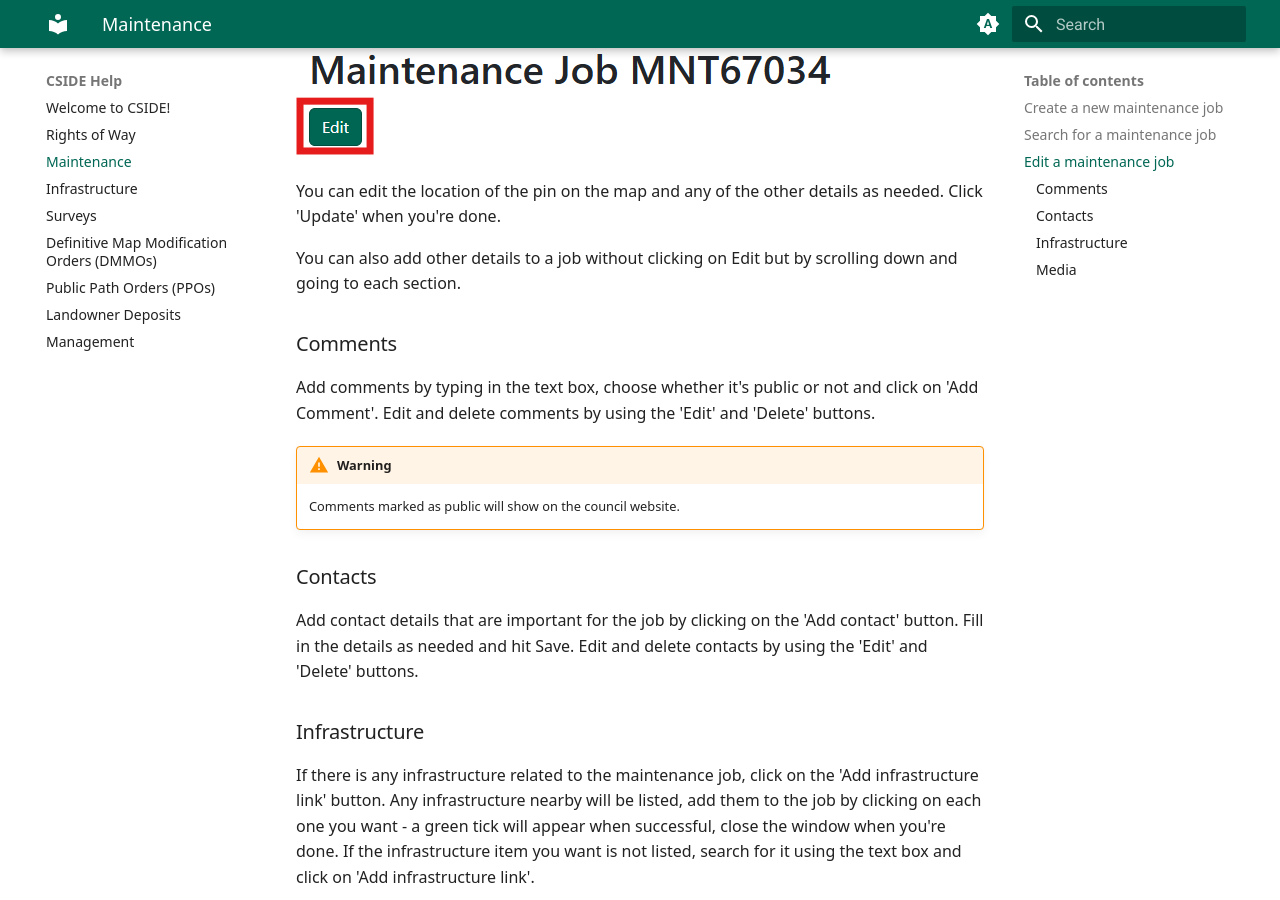
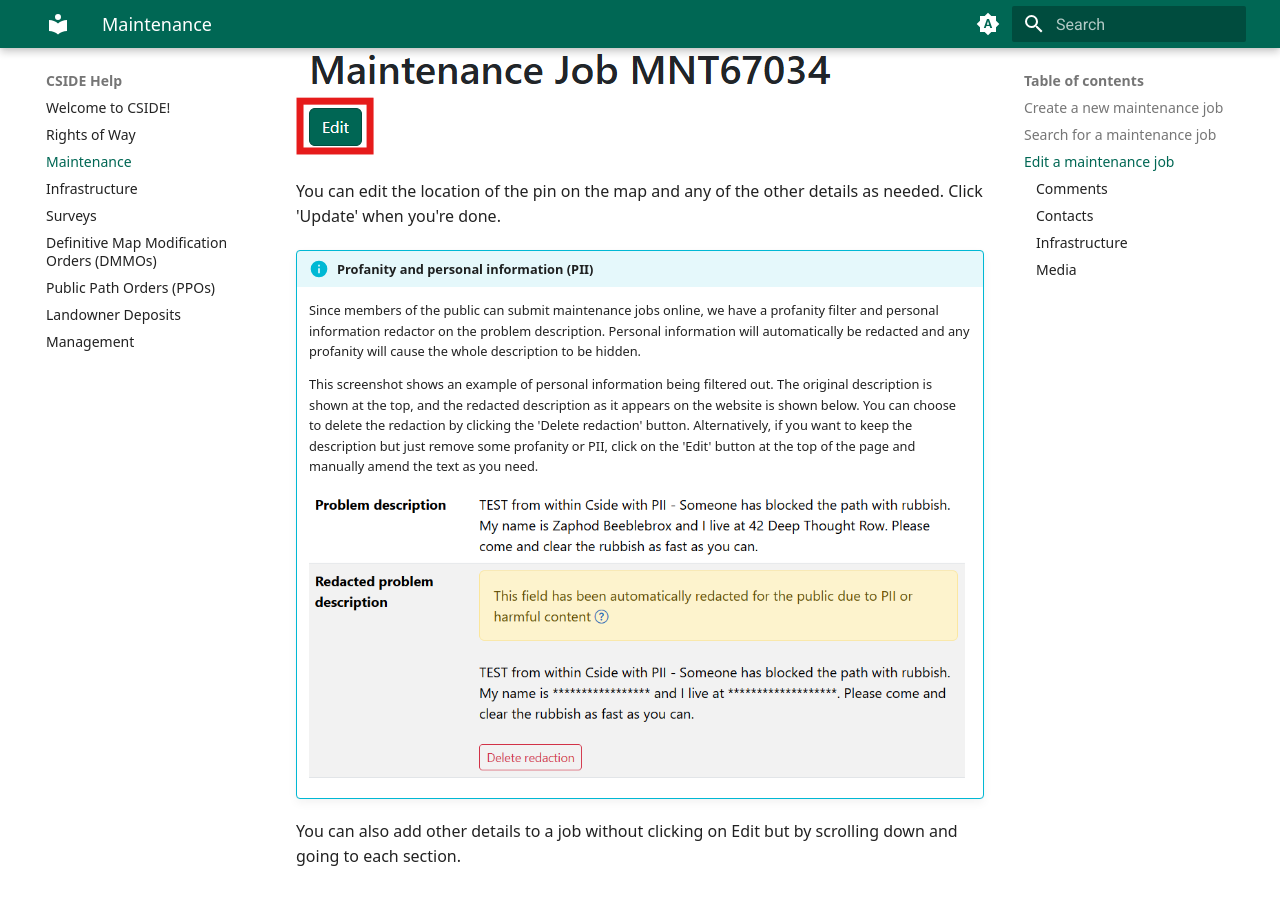
Before and after one commit to Dorset-Council-UK/cside-docs, an MkDocs documentation site: the page built from docs/maintenance.md, in a window 1280 px wide and 900 px high, scrolled down 1591 px. Built offline with MkDocs 1.6.1 and Material for MkDocs 9.7.7, drawn with Linux system fonts in a browser that asks for light colours.

Commit message:
Added profanity/pii filter info

```diff
--- a/docs/maintenance.md
+++ b/docs/maintenance.md
@@ -45,6 +45,13 @@ Search for the maintenance job you want to edit and click on the 'Edit' button.
 
 You can edit the location of the pin on the map and any of the other details as needed. Click 'Update' when you're done.
 
+!!! info "Profanity and personal information (PII)"
+    Since members of the public can submit maintenance jobs online, we have a profanity filter and personal information redactor on the problem description. Personal information will automatically be redacted and any profanity will cause the whole description to be hidden.
+
+    This screenshot shows an example of personal information being filtered out. The original description is shown at the top, and the redacted description as it appears on the website is shown below. You can choose to delete the redaction by clicking the 'Delete redaction' button. Alternatively, if you want to keep the description but just remove some profanity or PII, click on the 'Edit' button at the top of the page and manually amend the text as you need.
+
+    ![Example of personal information being redacted](images/maintenance-pii-filter.png)
+
 You can also add other details to a job without clicking on Edit but by scrolling down and going to each section.
 
 ### Comments
```
Also changed, not shown: docs/images/maintenance-pii-filter.png (added).
